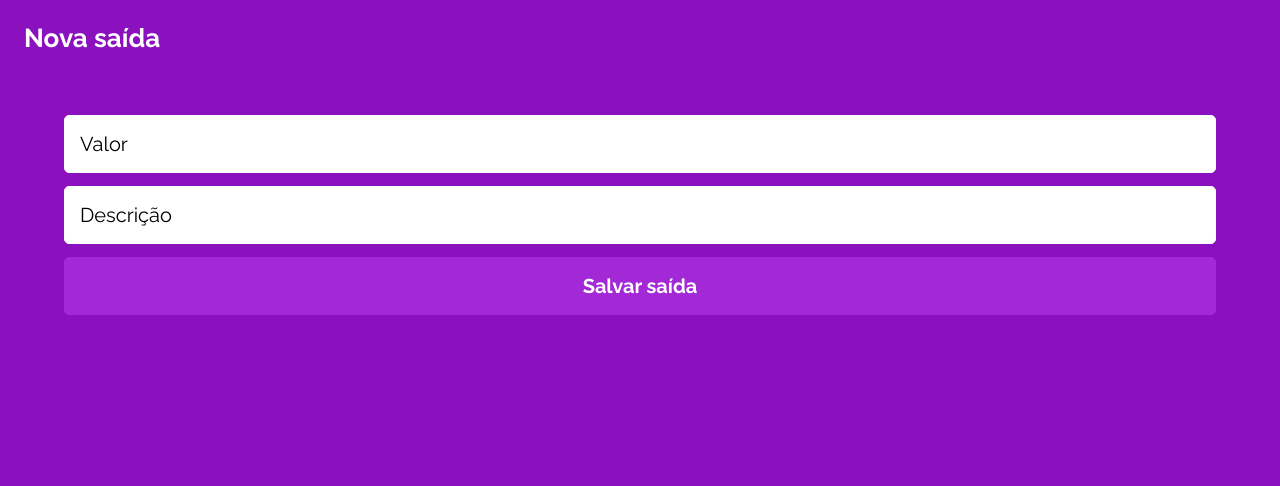
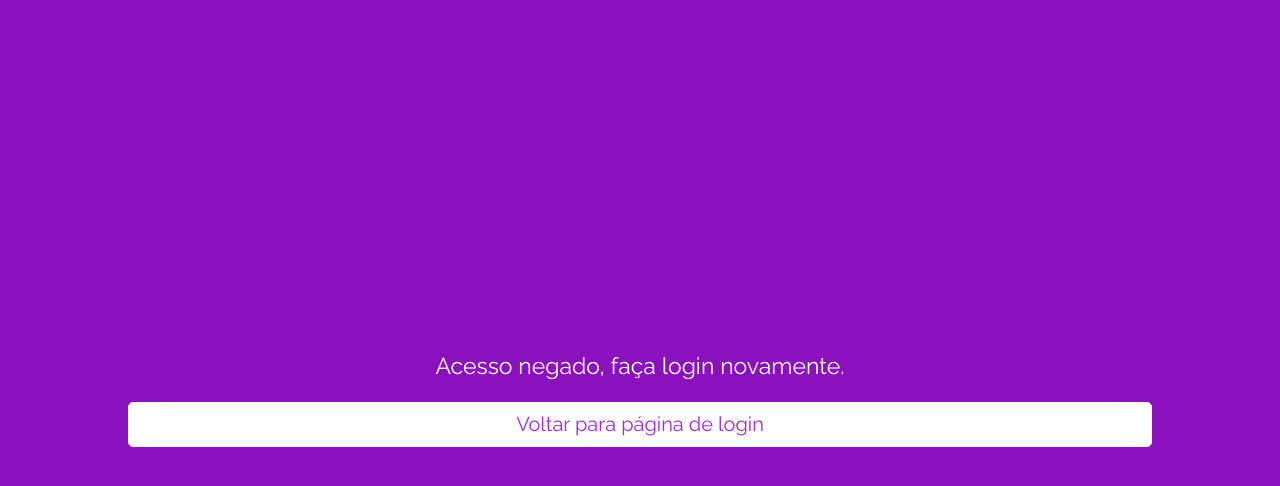
Before and after one commit to renatamilanez/projeto13-mywallet-front, a React (Create React App) app: page /saida in a window 1280 px wide. Shown: the top 486 px of the page. Built offline with nearby package versions, Linux system fonts and the light colour scheme; a web font is replaced by a local one.

Commit message:
components created

```diff
--- a/package.json
+++ b/package.json
@@ -6,6 +6,7 @@
     "@testing-library/jest-dom": "^5.16.5",
     "@testing-library/react": "^13.4.0",
     "@testing-library/user-event": "^13.5.0",
+    "axios": "^0.27.2",
     "react": "^18.2.0",
     "react-dom": "^18.2.0",
     "react-icons": "^4.4.0",
--- a/src/Components/App.js
+++ b/src/Components/App.js
@@ -3,11 +3,12 @@ import {BrowserRouter, Routes, Route} from 'react-router-dom';
 import "../assets/css/reset.css";
 import GlobalStyle from "../assets/css/globalStyles";
 import {useState} from "react";
-import LoginPage from "./LoginPage";
-import SignInPage from "./SignInPage";
-import Home from "./Home";
+import SignIn from "./SignIn";
+import SignUp from "./SignUp";
+import Records from "./Records";
 import Incomes from "./Incomes";
-import Output from "./Output";
+import Expenses from "./Expenses";
+import PrivatePage from "./PrivatePage";
 
 export default function App(){
     const [email, setEmail] = useState('');
@@ -24,11 +25,23 @@ export default function App(){
             <GlobalStyle />
             <BrowserRouter>
                 <Routes>
-                    <Route path='/' element={<LoginPage />}/>
-                    <Route path='/cadastro' element={<SignInPage />}/>
-                    <Route path='/inicio' element={<Home />}></Route>
-                    <Route path='/entrada' element={<Incomes />}></Route>
-                    <Route path='/saida' element={<Output />}></Route>
+                    <Route path='/' element={<SignIn />}/>
+                    <Route path='/cadastro' element={<SignUp />}/>
+                            <Route path='/registros' element={
+                                <PrivatePage>
+                                    <Records />
+                                </PrivatePage>
+                            }/>
+                            <Route path='/entrada' element={
+                                <PrivatePage>
+                                    <Incomes />
+                                </PrivatePage>
+                            }/>
+                            <Route path='/saida' element={
+                                <PrivatePage>
+                                    <Expenses />
+                                </PrivatePage>
+                            }/>
                 </Routes>
             </BrowserRouter>
         </UserContext.Provider>
--- a/src/Components/Output.js
+++ b/src/Components/Expenses.js
@@ -1,6 +1,6 @@
 import styled from 'styled-components';
 
-export default function Output(){
+export default function Expenses(){
     return (
         <Container>
             <Title>Nova saída</Title>
--- /dev/null
+++ b/src/Components/PrivatePage.js
@@ -0,0 +1,53 @@
+import styled from "styled-components";
+import { Link } from "react-router-dom";
+
+export default function PrivatePage({children}){
+    const auth = localStorage.getItem('userToken');
+
+    if(auth){
+        return(
+            <>
+                {children}
+            </>
+        );
+    } else {
+        return (
+            <Container>
+                    <Title>Acesso negado, faça login novamente.</Title>
+                    <Link to='/'>
+                            <Button>Voltar para página de login</Button>
+                    </Link>
+            </Container>
+        );
+    }
+}
+
+const Container = styled.div`
+    width: 100%;
+    height: 100vh;
+    display: flex;
+    flex-direction: column;
+    justify-content: center;
+    align-items: center;
+    padding: 20px;
+`
+
+const Title = styled.h2`
+    font-family: var(--font-body);
+    color: #ffffff;
+    font-weight: 400;
+    font-size: 23px;
+    text-align: center;
+`
+
+const Button = styled.button`
+    width: 80vw;
+    height: 45px;
+    background-color: #ffffff;
+    color: var(--color-button);
+    border-radius: 5px;
+    border: 1px solid #ffffff;
+    font-size: 20px;
+    font-weight: 400;
+    margin-top: 25px;
+`
--- a/src/Components/Home.js
+++ b/src/Components/Records.js
@@ -3,29 +3,29 @@ import {IoIosAddCircleOutline} from 'react-icons/io';
 import {IoRemoveCircleOutline} from 'react-icons/io5';
 import {IoExitOutline} from 'react-icons/io5';
 
-export default function Home(){
+export default function Records(){
     return(
         <Container>
             <Welcome>
                 <Hello>Olá, fulano</Hello>
-                <Symbols>
+                <Icons>
                     <IoExitOutline />
-                </Symbols>
+                </Icons>
             </Welcome>
             <Register>
                 <Text>Não há registros de<br/>entrada ou saída</Text>
             </Register>
             <Buttons>
                 <Button>
-                    <Symbols>
+                    <Icons>
                         <IoIosAddCircleOutline/>
-                    </Symbols>
+                    </Icons>
                     <h6>Nova<br/>entrada</h6>
                 </Button>
                 <Button>
-                    <Symbols>
+                    <Icons>
                         <IoRemoveCircleOutline/>
-                    </Symbols>
+                    </Icons>
                     <h6>Nova<br/>saída</h6>
                 </Button>
             </Buttons>
@@ -33,9 +33,6 @@ export default function Home(){
     )
 }
 
-//<Register>
-//<Text>Não há registros de<br/>entrada ou saída</Text>
-//</Register>
 
 const Container = styled.div`
     width: 100%;
@@ -106,7 +103,7 @@ const Button = styled.div`
     border: 1px solid var(--color-button);
 `
 
-const Symbols = styled.div`
+const Icons = styled.div`
     color: #ffffff;
     font-size: 28px;
 `
--- a/src/Components/SignInPage.js
+++ b/src/Components/SignIn.js
@@ -1,20 +1,45 @@
 import styled from 'styled-components';
-import {Link} from 'react-router-dom';
+import {Link, useNavigate} from 'react-router-dom';
+import {useContext} from 'react';
+import UserContext from '../contexts/UserContext';
 
-export default function SignInPage(){
+export default function SignIn(){
+    const {email, setEmail, password, setPassword} = useContext(UserContext);
+    let userToken = '';
+
+    const navigate = useNavigate();
+
+    let loginData = {
+        email,
+        password
+    }
+
+    function handleForm(e){
+        e.preventDefault();
+        const promise = axios.post('http://localhost:5000/myWallet/users', loginData);
+        promise.then(res => {
+            localStorage.setItem('userToken', res.data.token);
+            userToken = localStorage.getItem('userToken');
+            navigate('/registros');
+            setEmail('');
+            setPassword('');
+        });
+
+        promise.catch(res => {
+            alert('Faça o login novamente');
+        });
+    }
 
     return(
         <Container>
             <Logo>MyWallet</Logo>
-            <Form>
-                <Input placeholder='Nome'></Input>
-                <Input placeholder='Email' type='email' name='email' required ></Input>
+            <Form onSubmit={handleForm}>
+                <Input placeholder='E-mail' type='email' name='email' ></Input>
                 <Input placeholder='Senha' type='password' name='password' required></Input>
-                <Input placeholder='Confirme a senha' type='password' name='password' required></Input>
-                <Button>Cadastrar</Button>
+                <Button>Entrar</Button>
             </Form>
-            <Link to='/'>
-                <Title>Já tem uma conta? Entre agora!</Title>
+            <Link to='/cadastro'>
+                <Title>Primeira vez? Cadastre-se!</Title>
             </Link>
         </Container>
     )
--- a/src/Components/LoginPage.js
+++ b/src/Components/SignUp.js
@@ -1,21 +1,20 @@
 import styled from 'styled-components';
 import {Link} from 'react-router-dom';
-import {useContext} from 'react';
-import UserContext from '../contexts/UserContext';
 
-export default function LoginPage(){
-    const {email, setEmail} = useContext(UserContext);
+export default function SignUp(){
 
     return(
         <Container>
             <Logo>MyWallet</Logo>
             <Form>
-                <Input placeholder='E-mail' type='email' name='email' ></Input>
+                <Input placeholder='Nome'></Input>
+                <Input placeholder='Email' type='email' name='email' required ></Input>
                 <Input placeholder='Senha' type='password' name='password' required></Input>
-                <Button>Entrar</Button>
+                <Input placeholder='Confirme a senha' type='password' name='password' required></Input>
+                <Button>Cadastrar</Button>
             </Form>
-            <Link to='/cadastro'>
-                <Title>Primeira vez? Cadastre-se!</Title>
+            <Link to='/'>
+                <Title>Já tem uma conta? Entre agora!</Title>
             </Link>
         </Container>
     )
```
Also changed, not shown: 1 other file (tests, documents, lock files or other folders).
